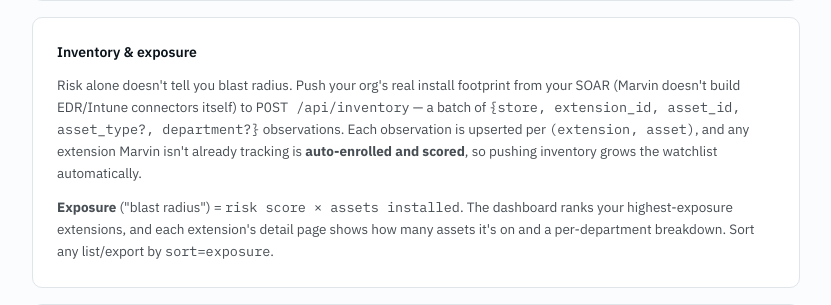
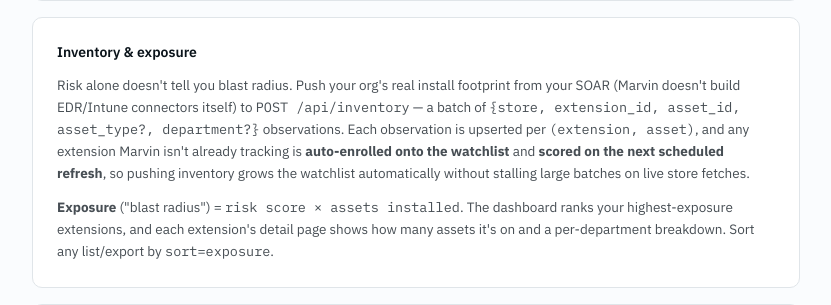
Before and after one commit to IcebergAI/IcebergEBS, a FastAPI app: template app/templates/help.html in a window 1280 px wide. Shown: the part 1083-1388 px from the top of the page, without its empty margins (228-1059 px from the left). Run offline with FastAPI, Linux system fonts and the light colour scheme; the template is opened without the code that fills it, so the values that code supplies are empty; parts of the project's set-up code (start-up, migrations or seed data) failed here and were passed over; some libraries are stand-ins or nearby versions.

Commit message:
Defer inventory scoring of unknown extensions to the scheduler (#78)
POST /api/inventory previously enrolled AND scored each unknown extension inline,
so a large SOAR batch performed up to MAX_INVENTORY_ITEMS (1000) sequential store
fetches + package inspections inside one request — blowing past client/proxy
timeouts, with the batch half-committed if the connection dropped.

_enroll_extension gains a `score` kwarg. Inventory calls it with score=False:
the placeholder is created on the watchlist (unscored, last_fetched_at=None) but
NOT fetched, and returns status "deferred". The existing refresh_watchlist
scheduler already scores every watchlist=True extension on its next run, so the
placeholder is scored then with no scheduler change; detect_changes returns [] on
that first fetch (last_fetched_at is None), so no spurious alerts fire. The
observation + cached install_footprint are still recorded immediately.

Response vocabulary: InventoryResult.enrolled → deferred; per-item status
enrolled → deferred. Add/bulk endpoints keep score=True (inline scoring).

Docs updated (CLAUDE.md, help.html). Tests updated for the deferred semantics,
plus a new test proving a deferred enrollment is scored via the refresh pipeline.
Full suite: 306 passed.

Fixes #78

Co-Authored-By: Claude Opus 4.8 <noreply@anthropic.com>

```diff
--- a/app/routes/api.py
+++ b/app/routes/api.py
@@ -314,14 +314,14 @@ class InventoryResultItem(BaseModel):
     store: str | None
     extension_id: str | None
     asset_id: str | None
-    status: str  # enrolled | observed | invalid | error
+    status: str  # deferred | observed | invalid | error
     id: int | None = None  # resolved extension id
     detail: str | None = None
 
 
 class InventoryResult(BaseModel):
-    observations: int  # observation rows written (enrolled + observed)
-    enrolled: int  # extensions auto-enrolled by this batch
+    observations: int  # observation rows written (deferred + observed)
+    deferred: int  # extensions auto-enrolled by this batch, scoring deferred to the scheduler (#78)
     duplicates: int  # observations for already-tracked extensions
     invalid: int
     errors: int
@@ -490,13 +490,20 @@ async def _enroll_extension(
     session: AsyncSession,
     client: httpx.AsyncClient,
     user_id: int,
+    *,
+    score: bool = True,
 ) -> dict:
-    """Validate, dedupe, then create + fetch-and-score one extension.
+    """Validate, dedupe, then create one extension.
 
-    The single enrollment primitive behind both the add and bulk endpoints.
-    Returns a result dict with ``status`` in {added, duplicate, invalid, error}.
-    On a failed first fetch it discards the placeholder row (and any failure
-    FetchLog) so the user isn't left with an unanalysed extension."""
+    The single enrollment primitive behind the add, bulk and inventory endpoints.
+    Returns a result dict with ``status`` in {added, deferred, duplicate, invalid,
+    error}. When ``score`` is True (add/bulk) the extension is fetched + scored
+    inline, and a failed first fetch discards the placeholder row (so the user
+    isn't left with an unanalysed extension). When ``score`` is False (inventory,
+    #78) the placeholder is created but **not** fetched — it stays ``watchlist=True``
+    and unscored, so the scheduler scores it on its next run; the status is
+    ``deferred``. This keeps a large SOAR batch of unknown extensions from doing
+    hundreds of sequential store fetches inside one request."""
     extension_id = normalise_extension_id(store, raw_id)
     try:
         _validate_extension_id(store, extension_id)
@@ -530,6 +537,12 @@ async def _enroll_extension(
         raise
     await session.refresh(ext)
     ext_id = ext.id
+
+    if not score:
+        # Defer scoring to the scheduler (#78): the placeholder is watchlist=True and
+        # unscored, so refresh_watchlist scores it on its next run. detect_changes
+        # returns [] on that first fetch (last_fetched_at is None), so no alerts fire.
+        return {"store": store, "extension_id": extension_id, "status": "deferred", "id": ext_id}
 
     try:
         scored = await _fetch_and_score(ext, session, client)
@@ -790,11 +803,13 @@ async def ingest_inventory(
     """Bulk-upsert org install inventory from the SOAR (#29).
 
     Each observation resolves its extension through the shared enrollment
-    primitive — so an **unknown** extension is auto-enrolled + scored, expanding
-    the watchlist as inventory is pushed — then upserts an `InstallObservation`
+    primitive with ``score=False`` — so an **unknown** extension is auto-enrolled
+    onto the watchlist but its scoring is **deferred to the scheduler** (#78),
+    keeping a large batch of unknown extensions from doing hundreds of sequential
+    store fetches inside one request. Each row then upserts an `InstallObservation`
     keyed on (extension, asset). After the batch, each touched extension's cached
     `install_footprint` (distinct asset count) is recomputed; exposure
-    (= risk_score × footprint) is derived on read."""
+    (= risk_score × footprint) is derived on read once the scheduler has scored it."""
     if not body.observations:
         raise HTTPException(status_code=422, detail="No observations provided")
     if len(body.observations) > MAX_INVENTORY_ITEMS:
@@ -811,9 +826,9 @@ async def ingest_inventory(
 
     results: list[dict] = []
     affected: set[int] = set()
-    tally = {"enrolled": 0, "observed": 0, "invalid": 0, "error": 0}
+    tally = {"deferred": 0, "observed": 0, "invalid": 0, "error": 0}
     for item in body.observations:
-        enroll = await _enroll_extension(item.store, item.extension_id, session, client, user_id)
+        enroll = await _enroll_extension(item.store, item.extension_id, session, client, user_id, score=False)
         norm_id = enroll.get("extension_id", item.extension_id)
         if enroll["status"] in ("invalid", "error"):
             tally[enroll["status"]] += 1
@@ -830,7 +845,9 @@ async def ingest_inventory(
         ext_id = enroll["id"]
         await _upsert_observation(session, ext_id, item, body.source, now)
         affected.add(ext_id)
-        status = "enrolled" if enroll["status"] == "added" else "observed"
+        # A freshly-created placeholder is "deferred" (scheduler will score it);
+        # an already-tracked extension is "observed".
+        status = "deferred" if enroll["status"] == "deferred" else "observed"
         tally[status] += 1
         results.append(
             {
@@ -856,8 +873,8 @@ async def ingest_inventory(
     await session.commit()
 
     return InventoryResult(
-        observations=tally["enrolled"] + tally["observed"],
-        enrolled=tally["enrolled"],
+        observations=tally["deferred"] + tally["observed"],
+        deferred=tally["deferred"],
         duplicates=tally["observed"],
         invalid=tally["invalid"],
         errors=tally["error"],
--- a/app/templates/help.html
+++ b/app/templates/help.html
@@ -80,8 +80,9 @@
       SOAR (Marvin doesn't build EDR/Intune connectors itself) to <span class="mono">POST /api/inventory</span>
       — a batch of <span class="mono">{store, extension_id, asset_id, asset_type?, department?}</span>
       observations. Each observation is upserted per <span class="mono">(extension, asset)</span>, and any
-      extension Marvin isn't already tracking is <strong>auto-enrolled and scored</strong>, so pushing
-      inventory grows the watchlist automatically.
+      extension Marvin isn't already tracking is <strong>auto-enrolled onto the watchlist</strong> and
+      <strong>scored on the next scheduled refresh</strong>, so pushing inventory grows the watchlist
+      automatically without stalling large batches on live store fetches.
     </p>
     <p class="text-[13.5px] leading-relaxed" style="color:var(--ink-6)">
       <strong>Exposure</strong> ("blast radius") = <span class="mono">risk score × assets installed</span>.
```
Also changed, not shown: CLAUDE.md (+1 -1 lines), tests/test_inventory.py (+96 -80 lines).
